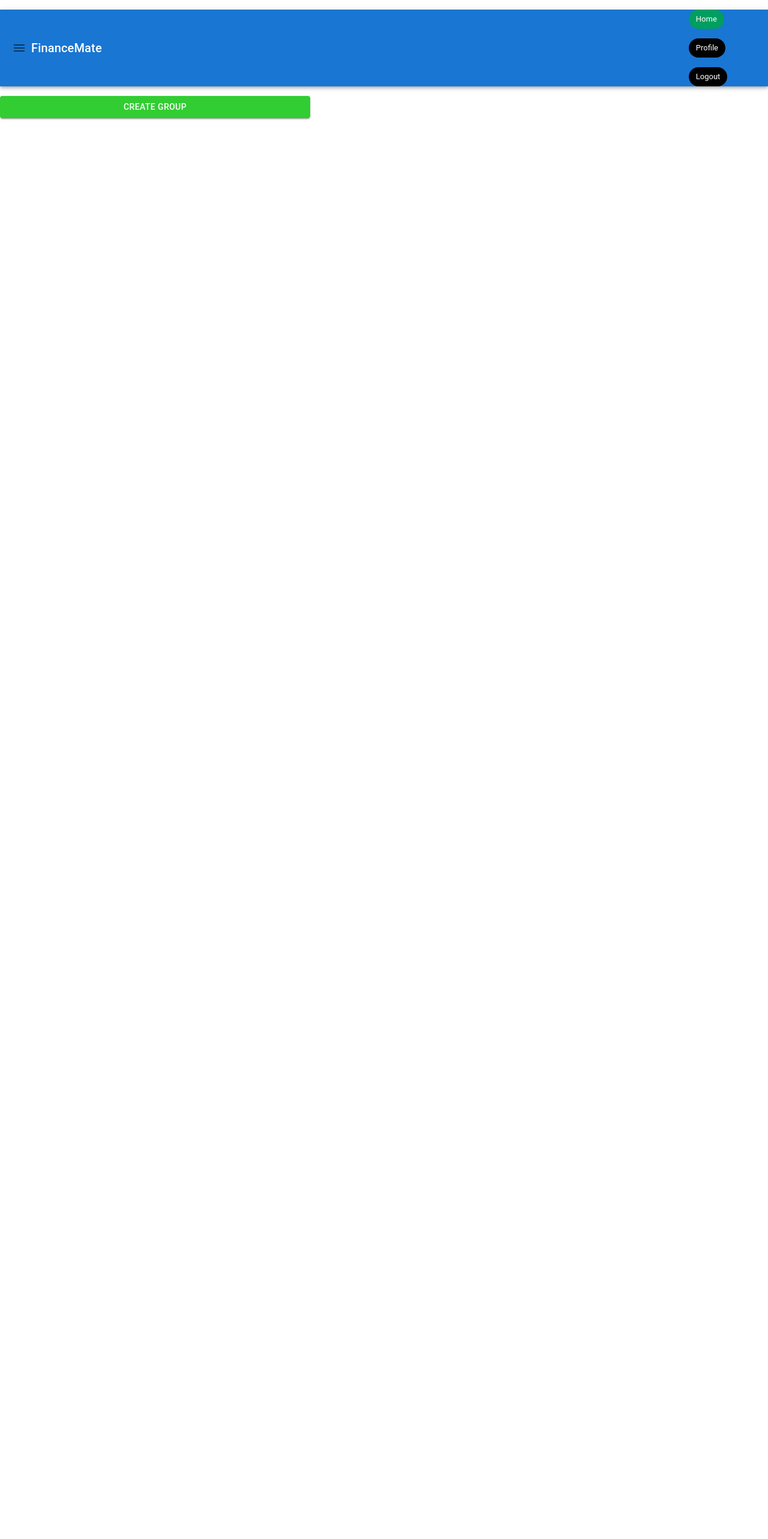
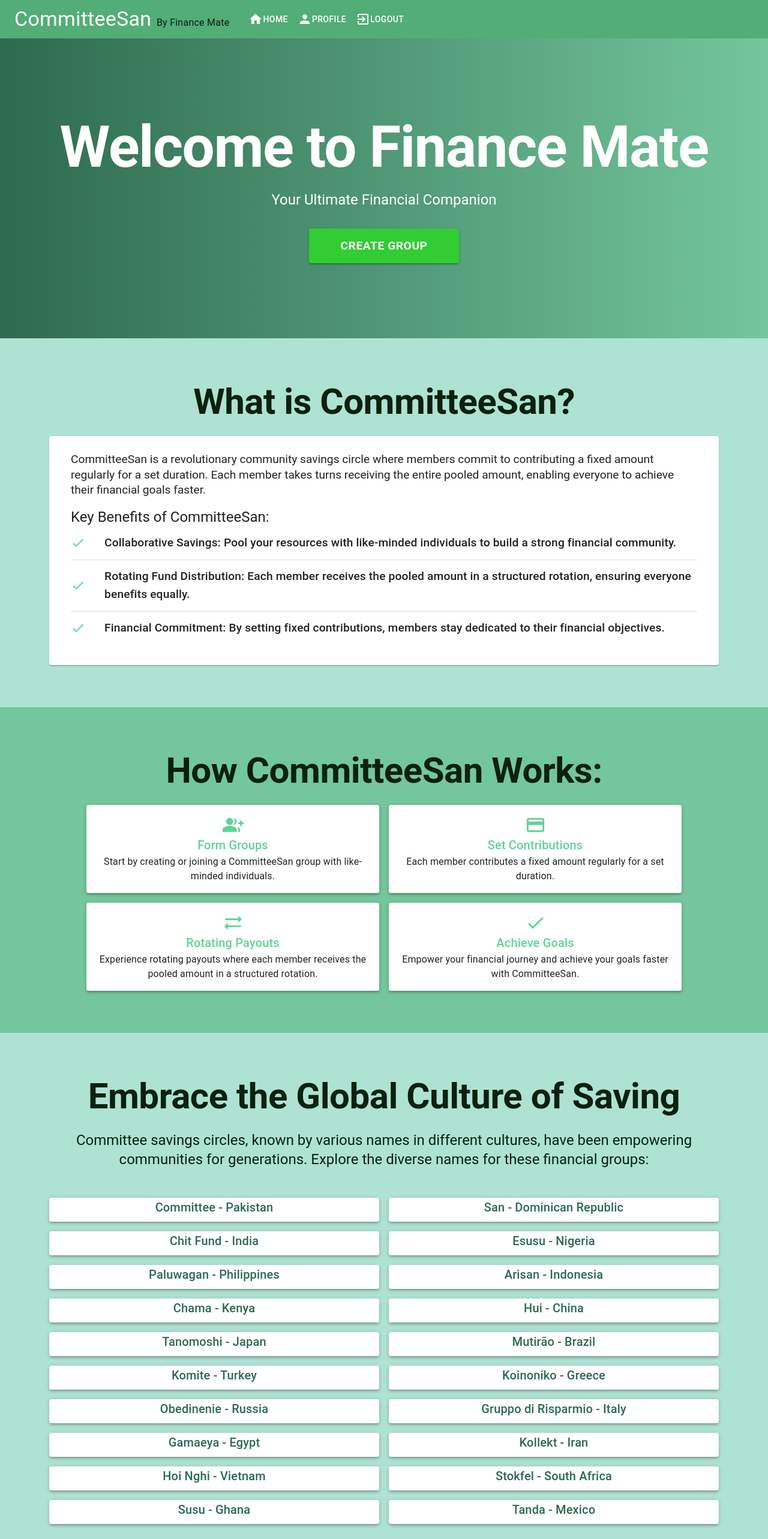
Before and after one commit to AleHS01/frontendCapstone, a React (Create React App) app in the folder finance-mate/: page /committeesan in a window 1280 px wide. Shown: the top 2566 px of the page at 60% size. Before the commit the page ends 800 px from the top, so only its background shows below. Built offline with nearby package versions, Linux system fonts and the light colour scheme.

Commit message:
CommitteSan landing page finish

```diff
--- /dev/null
+++ b/finance-mate/src/components/committeeSan/Culture.jsx
@@ -0,0 +1,66 @@
+import React from "react";
+import { Typography, Box, Grid, Paper } from "@mui/material";
+
+const committees = [
+  { country: "Pakistan", name: "Committee" },
+  { country: "Dominican Republic", name: "San" },
+  { country: "India", name: "Chit Fund" },
+  { country: "Nigeria", name: "Esusu" },
+  { country: "Philippines", name: "Paluwagan" },
+  { country: "Indonesia", name: "Arisan" },
+  { country: "Kenya", name: "Chama" },
+  { country: "China", name: "Hui" },
+  { country: "Japan", name: "Tanomoshi" },
+  { country: "Brazil", name: "Mutirão" },
+  { country: "Turkey", name: "Komite" },
+  { country: "Greece", name: "Koinoniko" },
+  { country: "Russia", name: "Obedinenie" },
+  { country: "Italy", name: "Gruppo di Risparmio" },
+  { country: "Egypt", name: "Gamaeya" },
+  { country: "Iran", name: "Kollekt" },
+  { country: "Vietnam", name: "Hoi Nghi" },
+  { country: "South Africa", name: "Stokfel" },
+  { country: "Ghana", name: "Susu" },
+  { country: "Mexico", name: "Tanda" },
+];
+
+const CultureComponent = () => {
+  return (
+    <div
+      style={{
+        width: "100%",
+        backgroundColor: "#aee2d3",
+        padding: "50px 20px",
+        marginTop: "0",
+      }}
+    >
+      <Box width={"90%"} margin={"20px auto"}>
+        <Typography
+          variant="h2"
+          sx={{ textAlign: "center", fontWeight: "bold", color: "#0a210f" }}
+          gutterBottom
+        >
+          Embrace the Global Culture of Saving
+        </Typography>
+        <Typography variant="h5" sx={{ textAlign: "center", color: "#0a210f" }}>
+          Committee savings circles, known by various names in different
+          cultures, have been empowering communities for generations. Explore
+          the diverse names for these financial groups:
+        </Typography>
+        <Grid container spacing={2} sx={{ mt: 4 }}>
+          {committees.map((committee, index) => (
+            <Grid item xs={12} sm={6} key={index}>
+              <Paper elevation={3} sx={{ textAlign: "center", height: "100%" }}>
+                <Typography variant="h6" sx={{ mb: 1, color: "#2d6a4f" }}>
+                  {committee.name} - {committee.country}
+                </Typography>
+              </Paper>
+            </Grid>
+          ))}
+        </Grid>
+      </Box>
+    </div>
+  );
+};
+
+export default CultureComponent;
--- /dev/null
+++ b/finance-mate/src/components/committeeSan/HeroSection.jsx
@@ -0,0 +1,47 @@
+import React from "react";
+import { Typography, Box, Button } from "@mui/material";
+import { useNavigate } from "react-router";
+
+const HeroSection = () => {
+  const navigate = useNavigate();
+  return (
+    <Box
+      width="100%"
+      height="500px"
+      display="flex"
+      flexDirection="column"
+      justifyContent="center"
+      alignItems="center"
+      sx={{
+        backgroundImage: "linear-gradient(to right, #2d6a4f, #74c69d)",
+        color: "#fff",
+      }}
+    >
+      <Typography variant="h1" fontWeight="bold" mb={2}>
+        Welcome to Finance Mate
+      </Typography>
+      <Typography variant="h5" mb={4}>
+        Your Ultimate Financial Companion
+      </Typography>
+      <Button
+        variant="contained"
+        sx={{
+          backgroundColor: "limegreen",
+          color: "#fff",
+          "&:hover": {
+            backgroundColor: "#05377f",
+          },
+          minWidth: "250px",
+          padding: "12px 32px",
+          fontSize: "1.2rem",
+          fontWeight: "bold",
+        }}
+        onClick={() => navigate("/creategroup")}
+      >
+        Create Group
+      </Button>
+    </Box>
+  );
+};
+
+export default HeroSection;
--- a/finance-mate/src/components/committeeSan/LandingPage.jsx
+++ b/finance-mate/src/components/committeeSan/LandingPage.jsx
@@ -1,4 +1,3 @@
-
 import {
   AppBar,
   Toolbar,
@@ -12,98 +11,83 @@ import {
 import MenuIcon from "@mui/icons-material/Menu";
 import { Link } from "react-router-dom";
 import { useNavigate } from "react-router-dom";
+import NavBar from "./NavBar";
+import CultureComponent from "./Culture";
+import CommitteeSanFeature from "./CommitteeSanFeature";
+import HowCommitteeSanWorks from "./HowCommitteeSanWorks";
+import HeroSection from "./HeroSection";
 
-const Header = () => (
-  <AppBar position="static">
-    <Toolbar>
-      <IconButton edge="start" color="#009E60" aria-label="menu">
-        <MenuIcon />
-      </IconButton>
-      <Typography variant="h6" style={{ flexGrow: 1, marginRight: "978px" }}>
-        FinanceMate
-      </Typography>
-      <Grid container spacing={2}>
-        <Grid item>
-          <Chip
-            label="Home"
-            component={Link}
-            to="/user"
-            clickable
-            size="medium"
-            sx={{
-              backgroundColor: "#009E60",
-              color: "#fff",
-              "&:hover": {
-                backgroundColor: "#05377f",
-              },
-            }}
-          />
-        </Grid>
-        <Grid item>
-          <Chip
-            label="Profile"
-            component={Link}
-            to="/budget-view"
-            clickable
-            size="medium"
-            sx={{
-              backgroundColor: "black",
-              color: "white",
-              "&:hover": {
-                backgroundColor: "#05377f",
-              },
-            }}
-          />
-        </Grid>
-        <Grid item>
-          <Chip
-            label="Logout"
-            component={Link}
-            to="/logout"
-            clickable
-            size="medium"
-            sx={{
-              backgroundColor: "black",
-              color: "white",
-              "&:hover": {
-                backgroundColor: "#05377f",
-              },
-            }}
-          />
-        </Grid>
-      </Grid>
-    </Toolbar>
-  </AppBar>
-);
+// const Header = () => (
+//   <AppBar position="static">
+//     <Toolbar>
+//       <IconButton edge="start" color="#009E60" aria-label="menu">
+//         <MenuIcon />
+//       </IconButton>
+//       <Typography variant="h6" style={{ flexGrow: 1, marginRight: "978px" }}>
+//         FinanceMate
+//       </Typography>
+//       <Grid container spacing={2}>
+//         <Grid item>
+//           <Chip
+//             label="Home"
+//             component={Link}
+//             to="/user"
+//             clickable
+//             size="medium"
+//             sx={{
+//               backgroundColor: "#009E60",
+//               color: "#fff",
+//               "&:hover": {
+//                 backgroundColor: "#05377f",
+//               },
+//             }}
+//           />
+//         </Grid>
+//         <Grid item>
+//           <Chip
+//             label="Profile"
+//             component={Link}
+//             to="/budget-view"
+//             clickable
+//             size="medium"
+//             sx={{
+//               backgroundColor: "black",
+//               color: "white",
+//               "&:hover": {
+//                 backgroundColor: "#05377f",
+//               },
+//             }}
+//           />
+//         </Grid>
+//         <Grid item>
+//           <Chip
+//             label="Logout"
+//             component={Link}
+//             to="/logout"
+//             clickable
+//             size="medium"
+//             sx={{
+//               backgroundColor: "black",
+//               color: "white",
+//               "&:hover": {
+//                 backgroundColor: "#05377f",
+//               },
+//             }}
+//           />
+//         </Grid>
+//       </Grid>
+//     </Toolbar>
+//   </AppBar>
+// );
 
 const LandingPage = () => {
-  const navigate = useNavigate()
-  const handleSubmit = () => {
-    navigate("/creategroup")
-    // TODO: Handle submit logic
-  };
-
   return (
-    <Box mt={2}>
-      <Header />
-      <Box mt={2}>
-        <Grid>
-          <Button
-            variant="contained"
-            sx={{
-              backgroundColor: "limegreen",
-              color: "#fff",
-              "&:hover": {
-                backgroundColor: "#05377f",
-              },
-              minWidth: "517px",
-            }}
-            onClick={handleSubmit}
-          >
-            Create Group
-          </Button>
-        </Grid>
-      </Box>
+    <Box>
+      <NavBar />
+      <HeroSection />
+      <CommitteeSanFeature />
+      <HowCommitteeSanWorks />
+      <CultureComponent />
     </Box>
   );
 };
--- /dev/null
+++ b/finance-mate/src/components/committeeSan/NavBar.jsx
@@ -0,0 +1,38 @@
+import React from "react";
+import { Link } from "react-router-dom";
+import { AppBar, Toolbar, Typography, Button, Box } from "@mui/material";
+import { styled } from "@mui/system";
+import { Home, Person, ExitToApp } from "@mui/icons-material";
+
+const StyledAppBar = styled(AppBar)({
+  backgroundColor: "#53ad77",
+});
+
+const NavBar = () => {
+  return (
+    <StyledAppBar position="static">
+      <Toolbar>
+        <Typography variant="h4" component={Link} to="/committeesan">
+          CommitteeSan{" "}
+          <span style={{ fontSize: "1rem", color: "#081c15" }}>
+            By Finance Mate
+          </span>
+        </Typography>
+
+        <Box ml={3}>
+          <Button component={Link} to="/user" color="inherit">
+            <Home /> Home
+          </Button>
+          <Button component={Link} to="/" color="inherit">
+            <Person /> Profile
+          </Button>
+          <Button component={Link} to="/logout" color="inherit">
+            <ExitToApp /> Logout
+          </Button>
+        </Box>
+      </Toolbar>
+    </StyledAppBar>
+  );
+};
+
+export default NavBar;
```
Also changed, not shown: finance-mate/src/components/Home.jsx (+1 -6 lines), finance-mate/src/components/Home-Components/FeaturedFunctionalities.jsx (renamed from finance-mate/src/components/committeeSan/FeaturedFunctionalities.jsx), finance-mate/src/components/committeeSan/HowCommitteeSanWorks.jsx (renamed from finance-mate/src/components/Home-Components/HowCommitteeSanWorks.jsx).
